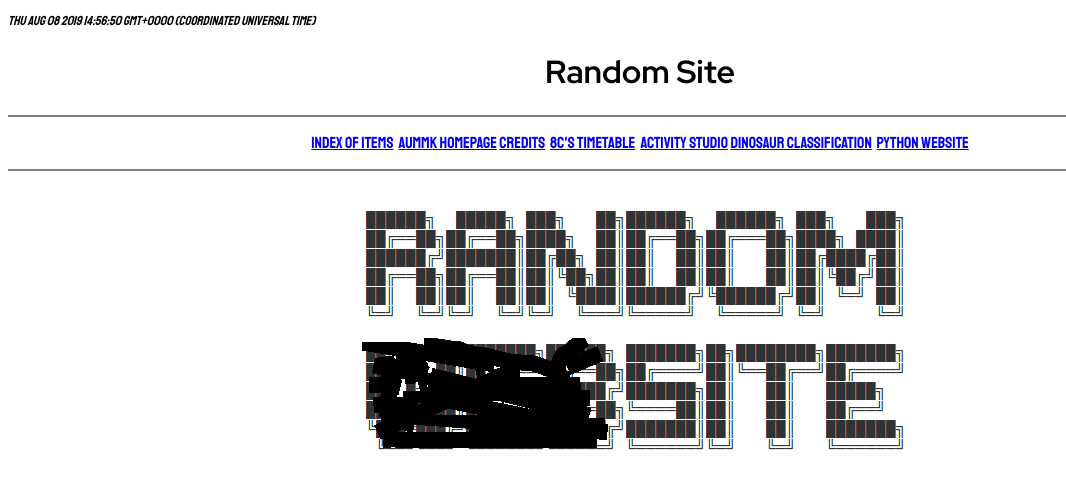
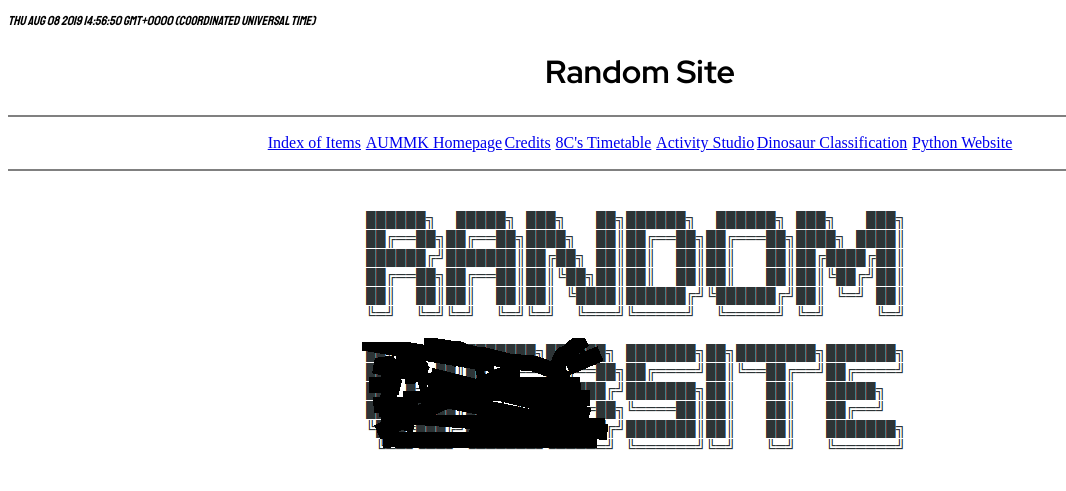
Before and after one commit to randomsite/randomsite.github.io, a PHP site: page / in a window 1280 px wide. Shown: the top 491 px of the page, without its empty margins (0-1066 px from the left). Run offline with PHP 8.4, Linux system fonts and the light colour scheme.

Commit message:
Initial Commit

```diff
--- a/index.css
+++ b/index.css
@@ -5,6 +5,6 @@ p {
     font-family: 'Staatliches', serif;
 }
 
-ul {
+ul,a {
     font-family: 'Rasa', serif;
 }
```
